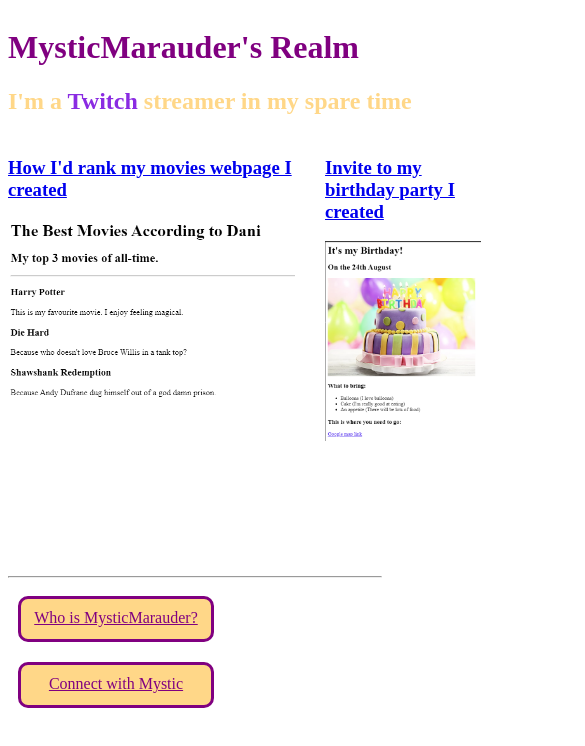
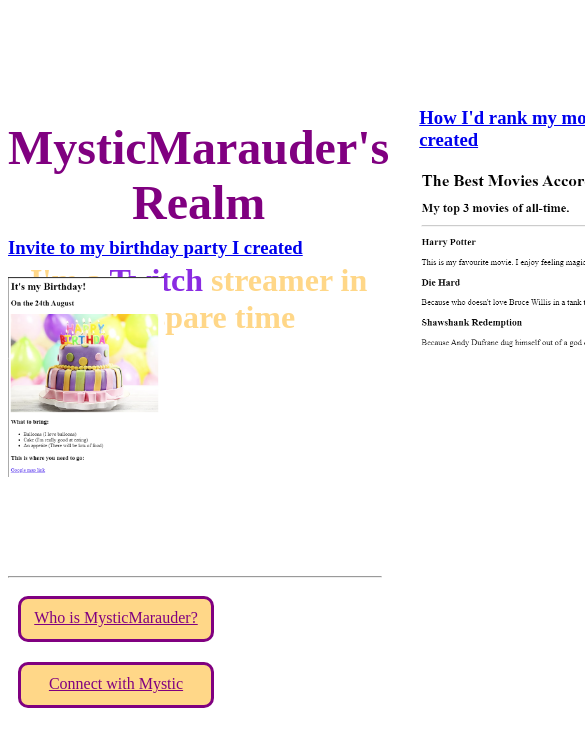
Before and after one commit to MysticMarauder69/html-portfolio, a plain HTML site: page index.html in a window 390 px wide. Shown: the top 746 px of the page, 585 px wide, since content can reach past the window. Drawn offline with Linux system fonts and the light colour scheme.

Commit message:
Add files via upload

```diff
--- a/style.css
+++ b/style.css
@@ -1,12 +1,19 @@
-h1{color: purple;}
-h2{color: #ffd788;}
+h1{color: purple;
+font-size: 4rem;
+display: block;}
+h2{color: #ffd788;
+font-size: 2rem;
+display: block;}
 h3{color: violet;}
 .contact{color: purple;}
-.grid-container{display: grid;
+.grid-container{
+    display: grid;
 grid-template-columns: 1fr 1fr;
 grid-template-rows: 100px 200px 200px;
 gap: 30px;}
-.first{grid-column: span 2;}
+.first-card{grid-column: span 2;}
+.card{position: relative;
+top: 80px;}
 #div1{background-color: #ffd788;
 height: 20px;
 width: 170px;
@@ -28,3 +35,12 @@ display: inline-block;}
 #bpara{font-weight: bold;}
 .twitch{color: blueviolet;}
 #contact1{border: solid; width: 265px; padding: 10px; border-radius: 30px; text-align: center;}
+@media (max-width: 680px) {
+    h2 {
+  font-size: 2rem;
+  text-align: center;
+    }
+    h1{font-size: 3rem;
+      text-align: center;
+    }
+}
```
